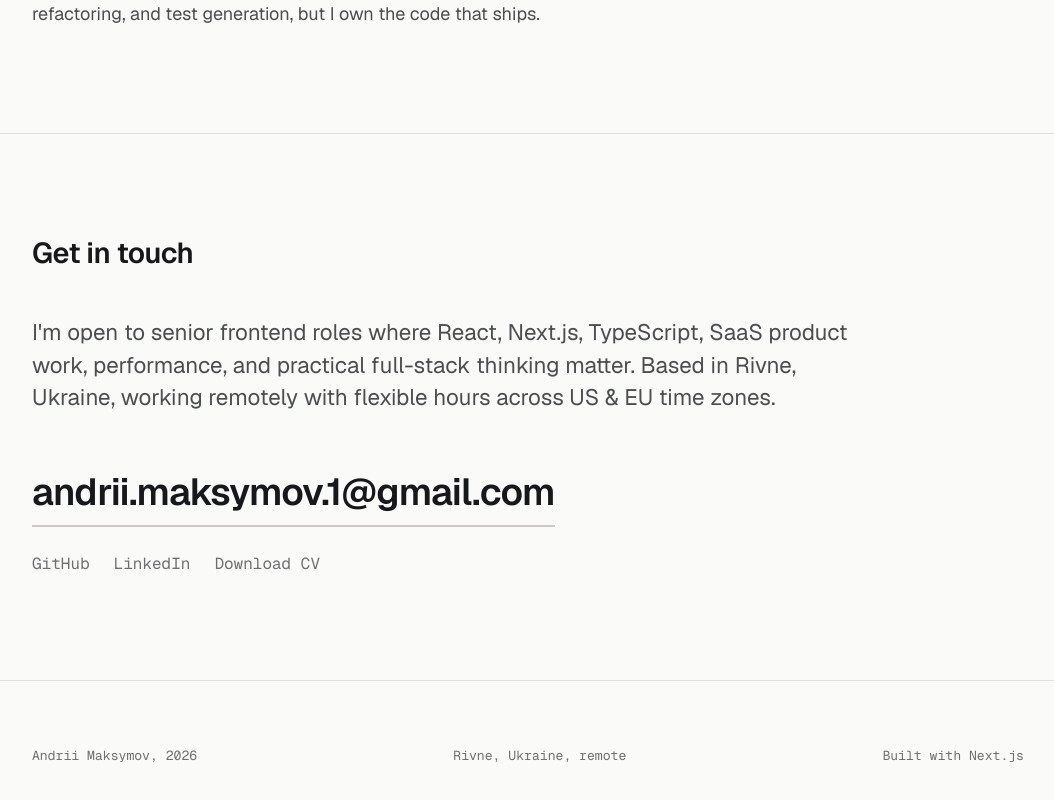
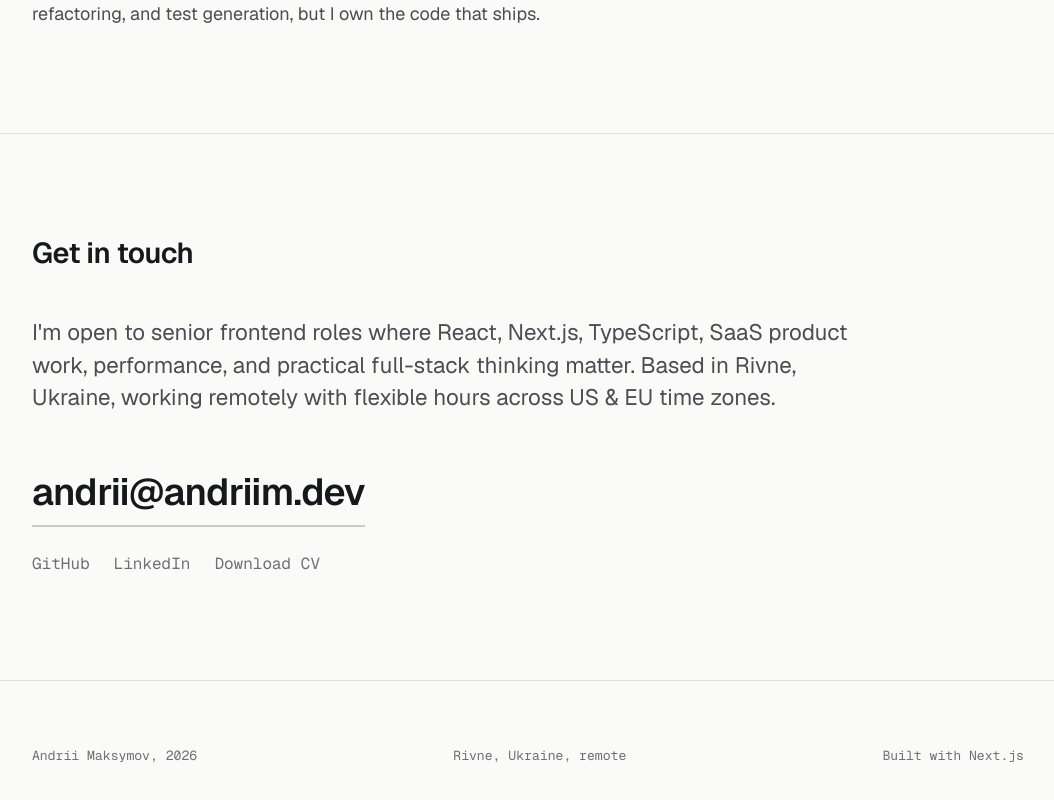
Before and after one commit to andriimaksymov/portfolio, a Next.js app: page / in a window 1280 px wide. Shown: the part 6609-7409 px from the top of the page, without its empty margins (112-1166 px from the left). Built offline with nearby package versions, Linux system fonts and the light colour scheme.

Commit message:
fix: update email address in profile and layout components

```diff
--- a/src/app/layout.tsx
+++ b/src/app/layout.tsx
@@ -90,7 +90,7 @@ const jsonLd = {
   name: "Andrii Maksymov",
   jobTitle: "Senior Frontend Engineer",
   url,
-  email: "andrii.maksymov.1@gmail.com",
+  email: "andrii@andriim.dev",
   address: {
     "@type": "PostalAddress",
     addressLocality: "Rivne",
--- a/src/data/portfolio.ts
+++ b/src/data/portfolio.ts
@@ -12,7 +12,7 @@ import type {
 
 export const profile: Profile = {
   name: "Andrii Maksymov",
-  email: "andrii.maksymov.1@gmail.com",
+  email: "andrii@andriim.dev",
   github: "https://github.com/andriimaksymov",
   linkedin: "https://linkedin.com/in/maksymov-andrii",
   website: "https://andriim.dev",
```
Also changed, not shown: 1 other file (tests, documents, lock files or other folders).
